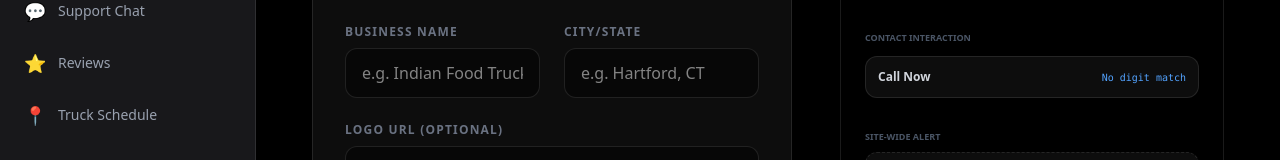
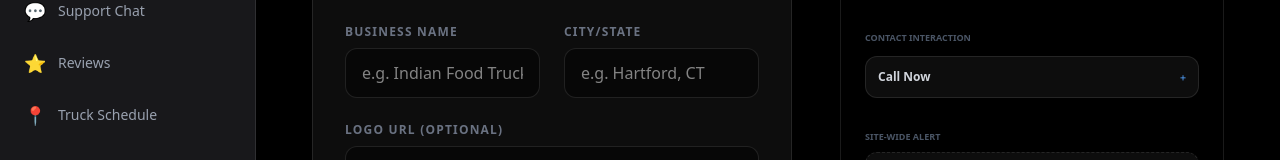
Before and after one commit to tejamahesh1433/indian-food-truck-site, a Next.js app: page /admin/settings in a window 1280 px wide. Shown: the part 353-513 px from the top of the page. Built offline with nearby package versions, Linux system fonts and the light colour scheme; no server answers; the database is empty.

Commit message:
feat: synchronize admin phone number with automatic normalization for dialer links

```diff
--- a/src/app/admin/settings/page.tsx
+++ b/src/app/admin/settings/page.tsx
@@ -3,14 +3,8 @@
 import { useEffect, useState, useMemo } from "react";
 import Image from "next/image";
 import Link from "next/link";
+import { normalizePhone } from "@/lib/utils/phone";
 
-// Helper to normalize phone for tel: links
-const normalizePhone = (p: string) => {
-    const digits = p.replace(/\D/g, "");
-    if (digits.length === 10) return `+1${digits}`;
-    if (digits.startsWith("1") && digits.length === 11) return `+${digits}`;
-    return digits ? `+${digits}` : "";
-};
 
 function PinManager() {
     const [pin, setPin] = useState("");
--- a/src/components/SiteProvider.tsx
+++ b/src/components/SiteProvider.tsx
@@ -2,6 +2,8 @@
 
 import { createContext, useContext, useEffect, useState } from "react";
 import { site as defaultSite } from "@/config/site";
+
+import { normalizePhone } from "@/lib/utils/phone";
 
 export type DbSettings = {
     phone: string;
@@ -210,7 +212,7 @@ export function useSite() {
         },
         contact: {
             ...defaultSite.contact,
-            phoneE164: dbSettings.phone || defaultSite.contact.phoneE164,
+            phoneE164: normalizePhone(dbSettings.phone || defaultSite.contact.phoneE164),
             phoneDisplay: dbSettings.phone || defaultSite.contact.phoneDisplay,
             instagramUrl: dbSettings.instagramUrl || defaultSite.contact.instagramUrl,
             email: dbSettings.publicEmail || defaultSite.contact.email,
```
